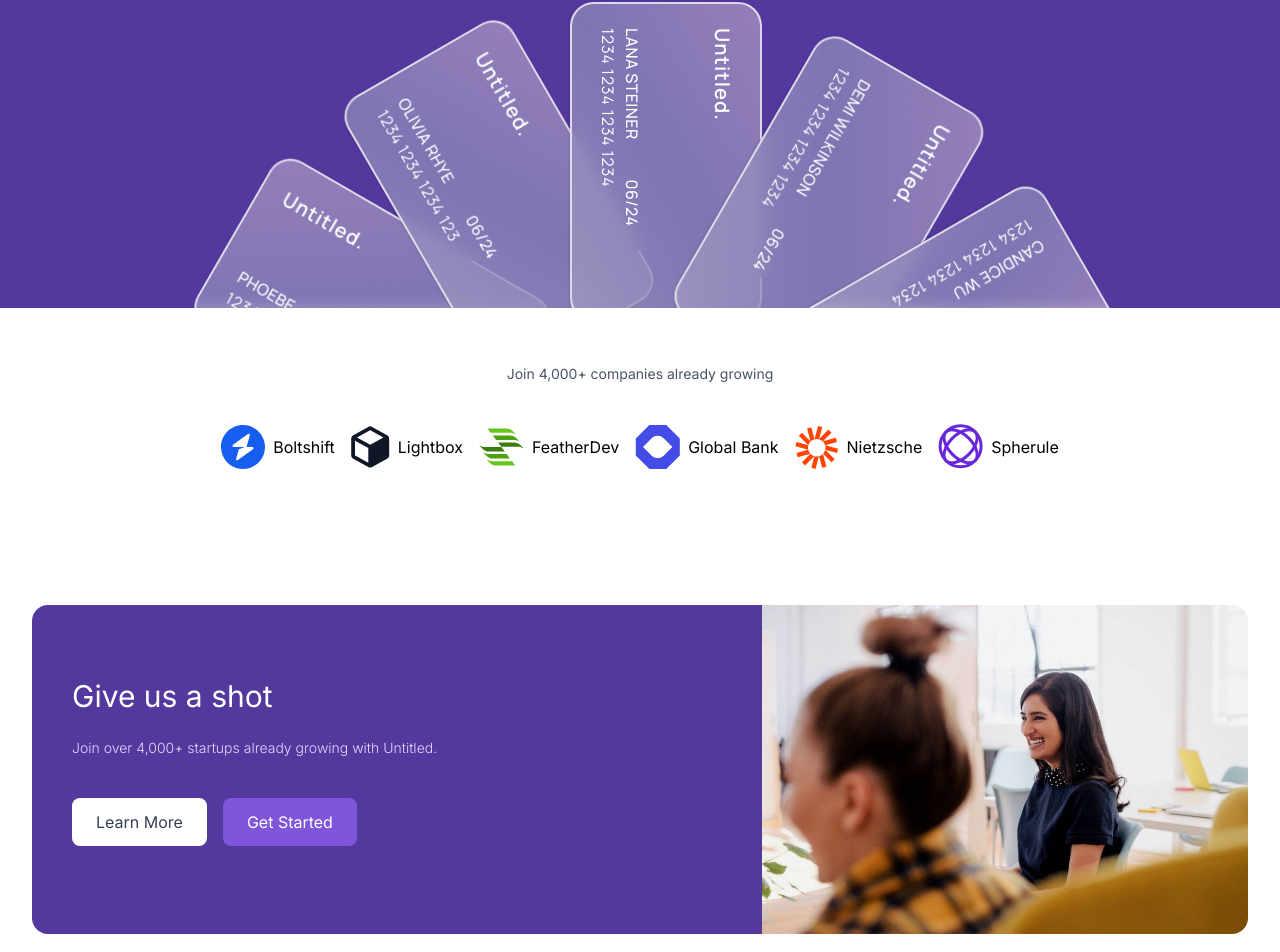
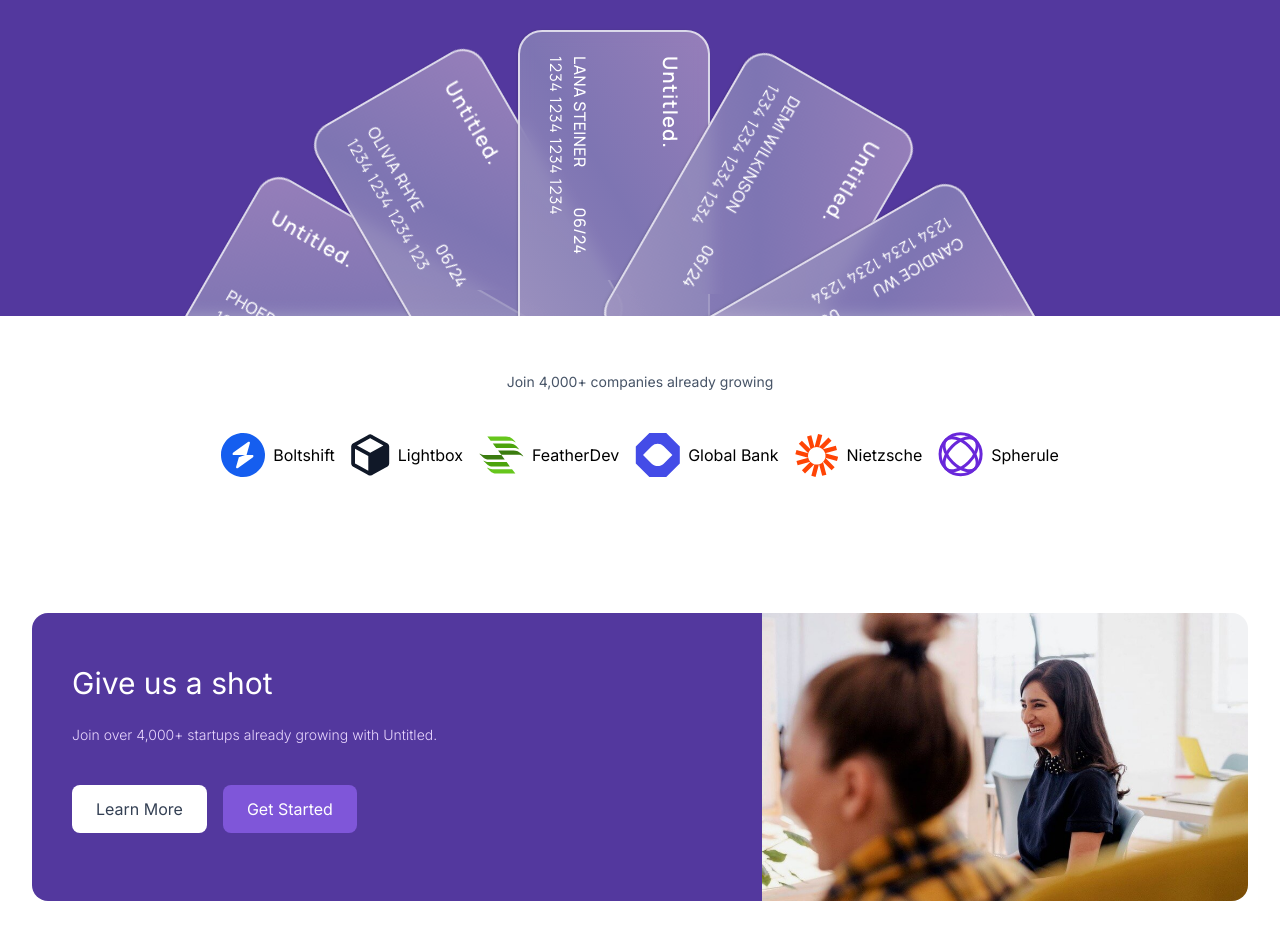
Before and after one commit to kazi331/untitled_ui, a React (Vite) app: page / in a window 1280 px wide. Shown: the part 564-1516 px from the top of the page. Built offline with nearby package versions, Linux system fonts and the light colour scheme.

Commit message:
cards positioned

```diff
--- a/src/components/home/CTA.tsx
+++ b/src/components/home/CTA.tsx
@@ -16,7 +16,7 @@ export default function CTA() {
             </button>
           </div>
         </div>
-        <img src="/cta.jpg" alt="" className=" object-cover w-full md:w-2/5" />
+        <img src="/cta.jpg" alt="" className="object-cover w-full md:w-2/5 max-h-72" />
       </div>
     </div>
   );
--- a/src/components/home/CreditCards.tsx
+++ b/src/components/home/CreditCards.tsx
@@ -1,3 +1,35 @@
+import { cards, type Card } from "@/lib/dummy";
+
 export default function CreditCards() {
-  return <div>CreditCards</div>;
+  return (
+    <div className="flex justify-center h-[38rem] -mb-64 ">
+      {cards.map((card: Card, i: number) => (<CreditCard card={card} i={i} />))}
+    </div>
+  );
 }
+
+export const CreditCard = ({ card, i }: { card: Card, i: number }) => {
+  return (
+
+    <div key={card.id} className="relative">
+      <div
+        style={{
+          transform: `rotate(${(i + 1) * 30}deg)`,
+          transformOrigin: "450px 100px",
+        }}
+        className={`w-max min-w-xs h-48 absolute bottom-0 right-0 -translate-x-1/2 rounded-3xl bg-gradient-to-br from-[#A68FC0]/80 via-[#8883B7]/80 to-[#A297C1]/80 backdrop-blur border-2 border-white/70 shadow font-manrope text-white `}
+      >
+        <div className="p-6 w-2/3 flex flex-col justify-between h-full">
+          <p className="font-semibold text-xl tracking-wider">Untitled.</p>
+          <div>
+            <div className="w-max flex gap-10 items-center justify-between font-medium tracking-wide ">
+              <p>{card.name}</p>
+              <p>{card.expiry}</p>
+            </div>
+            <p className="w-max tracking-wider">{card.cardNumber}</p>
+          </div>
+        </div>
+      </div>
+    </div>
+  );
+};
--- a/src/components/home/Hero.tsx
+++ b/src/components/home/Hero.tsx
@@ -1,11 +1,11 @@
 import { PlayCircle } from "../shared/Icons";
-import HeroCreditCards from "./HeroCreditCards";
+import CreditCards from "./CreditCards";
 
 export default function Hero() {
   return (
     <div className="bg-brand pt-10">
       <div className="max-w-7xl mx-auto px-4 sm:px-6 lg:px-8  overflow-hidden">
-        <div className="p-4 sm:p-10">
+        <div className="p-4 pb-0 sm:p-10 sm:pb-0">
           <p className="text-[#E9D7FE] text-center">Super. Simple. Banking.</p>
           <p className="text-4xl sm:text-5xl lg:text-7xl text-white font-extrabold  max-w-3xl mx-auto my-8 ">
             Banking technology that has your back.
@@ -21,7 +21,7 @@ export default function Hero() {
               Sign up
             </button>
           </div>
-          <HeroCreditCards />
+          <CreditCards />
         </div>
       </div>
     </div>
--- a/src/components/home/HeroCreditCards.tsx
+++ /dev/null
@@ -1,43 +0,0 @@
-import { cards, type Card } from "@/lib/dummy";
-
-export default function HeroCreditCards() {
-  return (
-    <div className="-mb-76 mt-40">
-      <div className="flex justify-center relative h-[30rem] ">
-        {cards.map((card: Card, i: number) => {
-          return (
-            <div
-              className=""
-              key={card.id}
-              style={{
-                transform: `rotate(${(i + 1) * 30}deg)`,
-                transformOrigin: "10px 400px",
-              }}
-            >
-              <CreditCard card={card} />
-            </div>
-          );
-        })}
-      </div>
-    </div>
-  );
-}
-
-export const CreditCard = ({ card }: { card: Card }) => {
-  return (
-    <div
-      className={`w-max min-w-xs absolute bottom-0 right-0 -translate-x-1/2  h-48 rounded-3xl bg-gradient-to-br from-[#A68FC0]/80 via-[#8883B7]/80 to-[#A297C1]/80 backdrop-blur border-2 border-white/70 shadow font-manrope text-white `}
-    >
-      <div className="p-6 w-2/3 flex flex-col justify-between h-full">
-        <p className="font-semibold text-xl tracking-wider">Untitled.</p>
-        <div>
-          <div className="w-max flex gap-10 items-center justify-between font-medium tracking-wide ">
-            <p>{card.name}</p>
-            <p>{card.expiry}</p>
-          </div>
-          <p className="w-max tracking-wider">{card.cardNumber}</p>
-        </div>
-      </div>
-    </div>
-  );
-};
```
Also changed, not shown: 2 other files (tests, documents, lock files or other folders).
